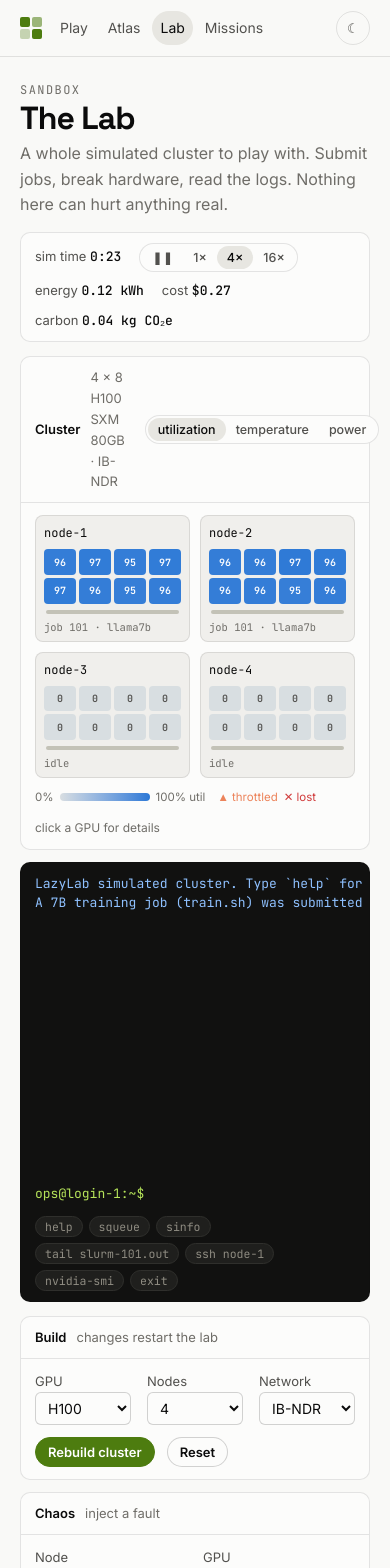
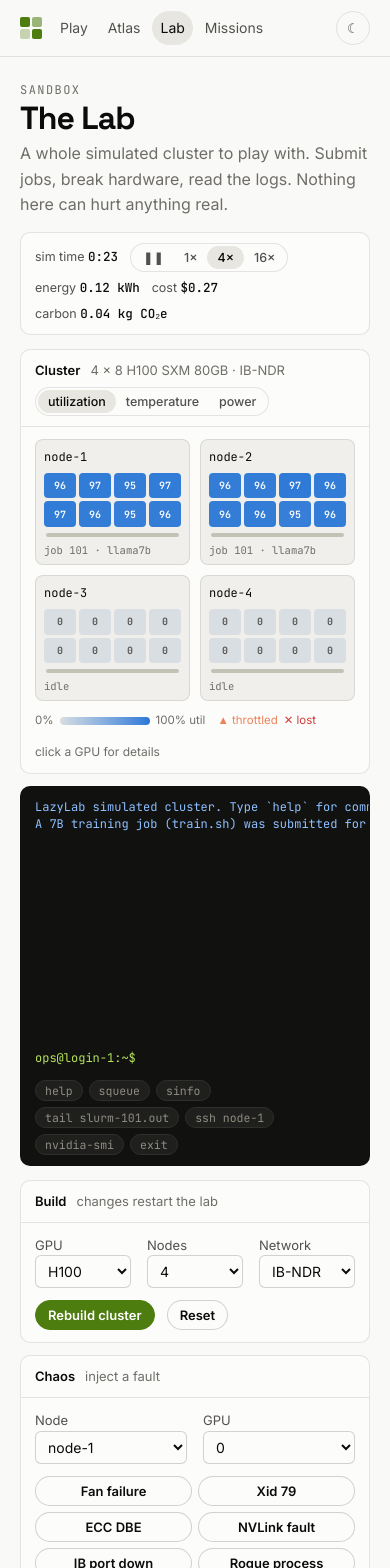
Before and after one commit to rickrossw/lazylab, a Next.js app: page /lab in a window 390 px wide. Shown: the top 1568 px of the page. Built offline with nearby package versions, Linux system fonts and the light colour scheme.

Commit message:
Improve mobile layout and touch targets
Fix horizontal overflow on Atlas pages with wide code blocks and on narrow
cluster panels, enlarge toggles, sliders and buttons on touch devices, and
use 16px inputs so iOS doesn't zoom when the terminal is focused.

```diff
--- a/src/app/globals.css
+++ b/src/app/globals.css
@@ -312,3 +312,27 @@ svg text { font-family: var(--font-sans); }
 @media (prefers-reduced-motion: reduce) {
   * { transition: none !important; animation: none !important; }
 }
+
+/* ---------- small screens & touch ---------- */
+.atlas-layout > *, .console > *, .stack > * { min-width: 0; }
+.control select, .control input { min-width: 0; max-width: 100%; }
+.panel-head { flex-wrap: wrap; row-gap: 6px; }
+.term-scroll { -webkit-overflow-scrolling: touch; }
+@media (pointer: coarse) {
+  .seg button { min-height: 34px; min-width: 36px; padding: 6px 12px; font-size: 13.5px; }
+  .brand { padding: 8px 4px; margin-left: -4px; }
+  .control input[type="range"] { height: 32px; }
+  .btn.small { min-height: 36px; padding: 8px 14px; }
+  .term-chips button { min-height: 32px; padding: 4px 12px; font-size: 13px; }
+  .chip button { min-width: 32px; min-height: 28px; font-size: 16px; }
+  a.muted, .atlas-side a { display: inline-block; padding: 6px 0; }
+  .term-input input { font-size: 16px; } /* prevents iOS zoom-on-focus */
+  .atlas-search { font-size: 16px; }
+}
+@media (max-width: 640px) {
+  .term { height: 380px; font-size: 12px; }
+  .hud { gap: 6px 12px; font-size: 12.5px; }
+  .modal-bg { padding: 8px; align-items: start; }
+  .editor { min-height: 55vh; font-size: 13px; }
+  h1 { font-size: 1.8rem; }
+}
```
